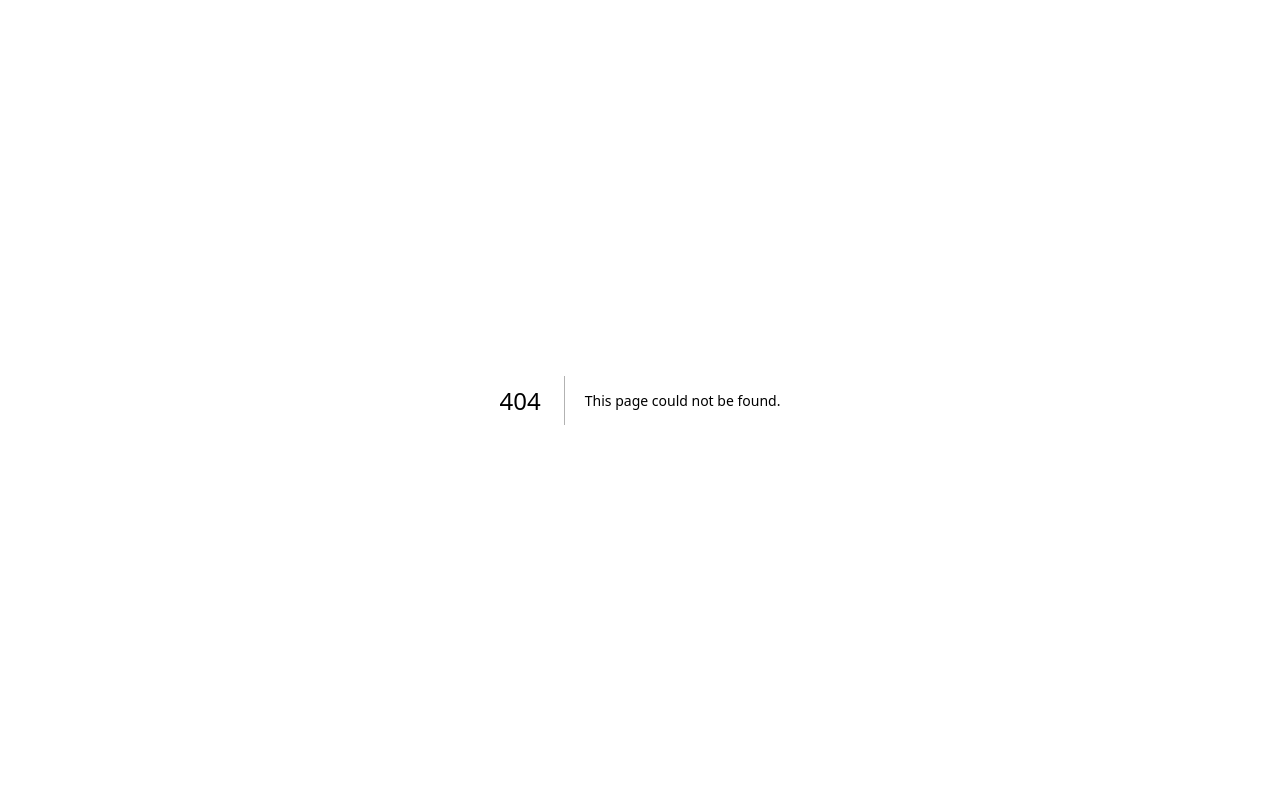
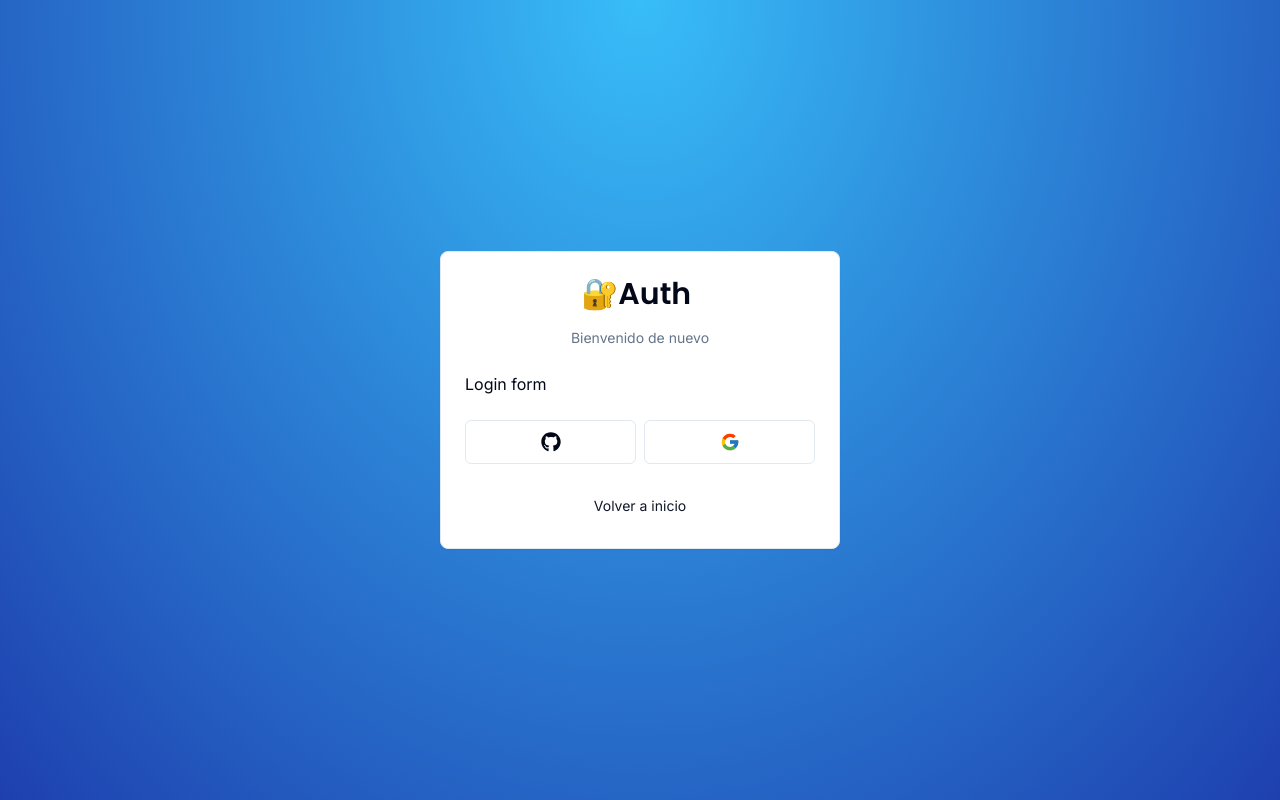
Before and after one commit to danielmateu/next_auth, a Next.js app: page /auth/login in a window 1280 px wide. Before the commit this address had no page. Built offline with nearby package versions, Linux system fonts and the light colour scheme.

Commit message:
Card wrapper added

```diff
--- /dev/null
+++ b/app/auth/layout.tsx
@@ -0,0 +1,11 @@
+
+
+const AuthLayout = ({ children }: { children: React.ReactNode }) => {
+    return (
+        <div className="h-full flex items-center justify-center bg-[radial-gradient(ellipse_at_top,_var(--tw-gradient-stops))] from-sky-400 to-blue-800">
+            {children}
+        </div>
+    )
+}
+
+export default AuthLayout
--- /dev/null
+++ b/app/auth/login/page.tsx
@@ -0,0 +1,9 @@
+import { LoginForm } from '@/components/auth/login-form'
+
+const LoginPage = () => {
+    return (
+        <LoginForm />
+    )
+}
+
+export default LoginPage
--- /dev/null
+++ b/components/auth/back-button.tsx
@@ -0,0 +1,29 @@
+"use client"
+
+import { Button } from "../ui/button";
+import Link from "next/link";
+
+interface BackButtonProps {
+    label: string;
+    href: string;
+}
+
+export const BackButton = ({
+    label, href
+}: BackButtonProps) => {
+
+
+
+    return (
+        <Button
+            variant="link"
+            className="font-normal w-full"
+            size={"sm"}
+            asChild
+        >
+            <Link href={href}>
+                {label}
+            </Link>
+        </Button>
+    )
+}
--- /dev/null
+++ b/components/auth/card-wrapper.tsx
@@ -0,0 +1,59 @@
+"use client"
+
+import {
+    Card,
+    CardContent,
+    CardDescription,
+    CardFooter,
+    CardHeader,
+    CardTitle,
+} from "@/components/ui/card"
+import { Header } from "./header";
+import { Social } from "./social";
+import { BackButton } from "./back-button";
+
+
+interface CardWrapperProps {
+    children: React.ReactNode;
+    headerLabel: string;
+    backButtonLabel: string;
+    backButtonHref: string;
+    showSocial?: boolean;
+}
+
+export const CardWrapper = ({
+    children,
+    headerLabel,
+    backButtonLabel,
+    backButtonHref,
+    showSocial,
+}: CardWrapperProps) => {
+    return (
+        <div>
+            <Card className="w-[400px]">
+                <CardHeader>
+                    {/* <CardTitle>Card Title</CardTitle>
+                    <CardDescription>Card Description</CardDescription> */}
+                    <Header label={headerLabel} />
+                </CardHeader>
+                <CardContent>
+                    {children}
+                </CardContent>
+                {
+                    showSocial && (
+                        <CardFooter>
+                            <Social />
+                        </CardFooter>
+                    )
+                }
+                <CardFooter>
+                    <BackButton
+                        label={backButtonLabel}
+                        href={backButtonHref}
+                    />
+                </CardFooter>
+            </Card>
+
+        </div>
+    )
+}
--- /dev/null
+++ b/components/auth/header.tsx
@@ -0,0 +1,29 @@
+import { cn } from "@/lib/utils"
+import { Poppins } from "next/font/google"
+
+const font = Poppins({
+    subsets: ["latin"],
+    weight: ["600"],
+})
+
+interface HeaderProps {
+    label: string;
+}
+
+export const Header = ({
+    label
+}: HeaderProps) => {
+    return (
+        <div className="w-full flex flex-col gap-y-4 items-center justify-center">
+            <h1 className={cn(
+                "text-3xl font-semibold",
+                font.className
+            )}>
+                <span className="-ml-2">🔐</span>Auth
+            </h1>
+            <p className="text-muted-foreground text-sm">
+                {label}
+            </p>
+        </div>
+    )
+}
--- /dev/null
+++ b/components/auth/login-form.tsx
@@ -0,0 +1,16 @@
+"use client"
+
+import { CardWrapper } from "./card-wrapper"
+
+export const LoginForm = () => {
+    return (
+        <CardWrapper
+            headerLabel="Bienvenido de nuevo"
+            backButtonLabel="Volver a inicio"
+            backButtonHref="/"
+            showSocial
+        >
+            Login form
+        </CardWrapper>
+    )
+}
--- /dev/null
+++ b/components/auth/social.tsx
@@ -0,0 +1,18 @@
+"use client"
+
+import { FaGithub } from "react-icons/fa"
+import { FcGoogle } from "react-icons/fc"
+import { Button } from "../ui/button"
+
+export const Social = () => {
+    return (
+        <div className="flex items-center w-full gap-x-2">
+            <Button size="lg" className="w-full" variant="outline" onClick={() => { }}>
+                <FaGithub className="h-5 w-5" />
+            </Button>
+            <Button size="lg" className="w-full" variant="outline" onClick={() => { }}>
+                <FcGoogle className="h-5 w-5" />
+            </Button>
+        </div>
+    )
+}
--- /dev/null
+++ b/components/ui/card.tsx
@@ -0,0 +1,79 @@
+import * as React from "react"
+
+import { cn } from "@/lib/utils"
+
+const Card = React.forwardRef<
+  HTMLDivElement,
+  React.HTMLAttributes<HTMLDivElement>
+>(({ className, ...props }, ref) => (
+  <div
+    ref={ref}
+    className={cn(
+      "rounded-lg border bg-card text-card-foreground shadow-sm",
+      className
+    )}
+    {...props}
+  />
+))
+Card.displayName = "Card"
+
+const CardHeader = React.forwardRef<
+  HTMLDivElement,
+  React.HTMLAttributes<HTMLDivElement>
+>(({ className, ...props }, ref) => (
+  <div
+    ref={ref}
+    className={cn("flex flex-col space-y-1.5 p-6", className)}
+    {...props}
+  />
+))
+CardHeader.displayName = "CardHeader"
+
+const CardTitle = React.forwardRef<
+  HTMLParagraphElement,
+  React.HTMLAttributes<HTMLHeadingElement>
+>(({ className, ...props }, ref) => (
+  <h3
+    ref={ref}
+    className={cn(
+      "text-2xl font-semibold leading-none tracking-tight",
+      className
+    )}
+    {...props}
+  />
+))
+CardTitle.displayName = "CardTitle"
+
+const CardDescription = React.forwardRef<
+  HTMLParagraphElement,
+  React.HTMLAttributes<HTMLParagraphElement>
+>(({ className, ...props }, ref) => (
+  <p
+    ref={ref}
+    className={cn("text-sm text-muted-foreground", className)}
+    {...props}
+  />
+))
+CardDescription.displayName = "CardDescription"
+
+const CardContent = React.forwardRef<
+  HTMLDivElement,
+  React.HTMLAttributes<HTMLDivElement>
+>(({ className, ...props }, ref) => (
+  <div ref={ref} className={cn("p-6 pt-0", className)} {...props} />
+))
+CardContent.displayName = "CardContent"
+
+const CardFooter = React.forwardRef<
+  HTMLDivElement,
+  React.HTMLAttributes<HTMLDivElement>
+>(({ className, ...props }, ref) => (
+  <div
+    ref={ref}
+    className={cn("flex items-center p-6 pt-0", className)}
+    {...props}
+  />
+))
+CardFooter.displayName = "CardFooter"
+
+export { Card, CardHeader, CardFooter, CardTitle, CardDescription, CardContent }
--- a/package.json
+++ b/package.json
@@ -16,6 +16,7 @@
     "next": "14.1.0",
     "react": "^18",
     "react-dom": "^18",
+    "react-icons": "^5.0.1",
     "tailwind-merge": "^2.2.1",
     "tailwindcss-animate": "^1.0.7"
   },
```
Also changed, not shown: 1 other file (tests, documents, lock files or other folders).
